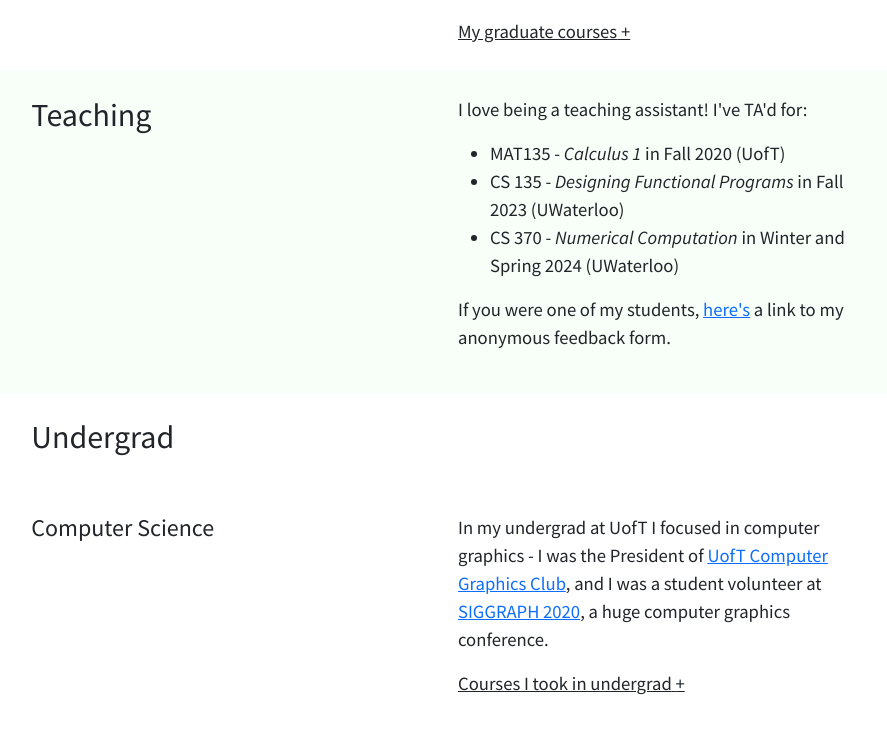
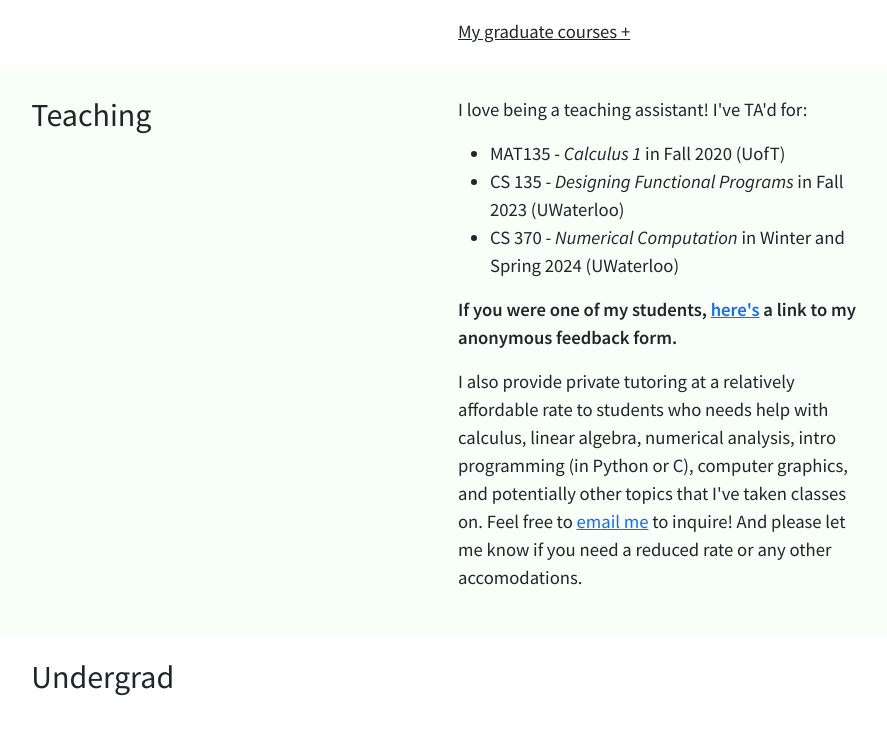
Before and after one commit to rikingurditta/website, a React (Create React App) app in the folder website/: page /#/academics in a window 1280 px wide. Shown: the part 459-1209 px from the top of the page, without its empty margins (194-1081 px from the left). Built offline with nearby package versions, Linux system fonts and the light colour scheme.

Commit message:
Content update: experience and academics

```diff
--- a/website/src/pages/Academics.js
+++ b/website/src/pages/Academics.js
@@ -22,7 +22,7 @@ export default function Academics() {
                 <Col md={4} className="my-auto">
                     <p>I started my MMath in Computer Science at University of Waterloo in September 2023. My supervisor
                     is the wonderful <NewTabLink href="https://cs.uwaterloo.ca/~c2batty/">Professor Christopher Batty</NewTabLink>!
-                    I'm doing research into methods in physics-based animation, particularly fluid simulation.
+                    I'm doing research on methods in physics-based animation, particularly fluid simulation.
                     </p>
                     <Expandable outside={<span>My graduate courses</span>}>
                         <ul>
@@ -55,14 +55,16 @@ export default function Academics() {
                                         href="https://uwaterloo.ca/applied-mathematics/people-profiles/sander-rhebergen">Sander Rhebergen
                                         </NewTabLink> was an excellent teacher! It was also fun to implement a few PDE solvers
                                         in code. Forgetting that I had a midterm and walking in ten minutes late with no aid
-                                        sheet was less fun, but it makes for a funny story now.
+                                        sheet was less fun, but it makes for a funny story now.<br/>
+                                        <NewTabLink href="https://rikingurditta.github.io/cs778">Here</NewTabLink> are
+                                        my notes for the course.
                                     </p>
                                 </Expandable>
                             </li>
                             <li>
                                 <Expandable outside={<span>CS 898 - Topics in Computer Vision (Winter 2024)</span>}>
                                     <p className="expand-text">
-                                        I had fun! Prof <NewTabLink href="https://cs.uwaterloo.ca/~yboykov/">Yuri Boykob</NewTabLink> is
+                                        I had fun! Prof <NewTabLink href="https://cs.uwaterloo.ca/~yboykov/">Yuri Boykov</NewTabLink> is
                                         suuuper enthusiastic about the topic, and I'm way more interested in computer vision now than I
                                         was going into this course.
                                     </p>
@@ -85,9 +87,19 @@ export default function Academics() {
                         <li>CS 370 - <i>Numerical Computation</i> in Winter and Spring 2024 (UWaterloo)</li>
                     </ul>
                     <p>
-                        If you were one of my students, <NewTabLink href="https://forms.gle/WoSfM34xCnz4NRma7"
-                                                                    >here's</NewTabLink> a link to my anonymous feedback
-                        form.
+                        <b>
+                            If you were one of my students, <NewTabLink
+                            href="https://forms.gle/WoSfM34xCnz4NRma7">here's</NewTabLink> a link to my
+                            anonymous feedback form.
+                        </b>
+                    </p>
+                    <p>
+                        I also provide private tutoring at a relatively affordable rate to students who
+                        needs help with calculus, linear algebra, numerical analysis, intro programming
+                        (in Python or C), computer graphics, and potentially other topics that I've taken
+                        classes on. Feel free to <NewTabLink href="mailto:rikingurditta@gmail.com">email
+                        me</NewTabLink> to inquire! And please let me know if you need a reduced rate or
+                        any other accomodations.
                     </p>
                 </Col>
             </Row>
--- a/website/src/pages/Experience.js
+++ b/website/src/pages/Experience.js
@@ -55,8 +55,6 @@ export default function Experience() {
                     <p>
                         <NewTabLink href="https://www.centivizer.com/">Centivizer</NewTabLink> is a startup based in
                         UofT's <NewTabLink href="https://imedia.mie.utoronto.ca/">Interactive Media Lab</NewTabLink>.
-                    </p>
-                    <p>
                         In 2019, I worked on a 3D driving simulator game for the <i>Experiential Centivizer</i> project.
                         I worked on:
                     </p>
@@ -93,10 +91,7 @@ export default function Experience() {
                     <p>
                         <NewTabLink href="https://www.national.ca/en/">NATIONAL Public Relations</NewTabLink> is a large
                         Canadian public relations company. I was an intern for the Research and Strategy team at their
-                        Toronto office.
-                    </p>
-                    <p>
-                        I worked on:
+                        Toronto office. At the firm I worked on:
                     </p>
                     <ul>
                         <li>media monitoring</li>
@@ -126,15 +121,11 @@ export default function Experience() {
                     <p>
                         <NewTabLink href="https://utcg.club">UTCG</NewTabLink> organizes workshops/tutorials, research
                         talks, industry events, field trips, and social events for computer graphics enthusiasts at
-                        UofT.
-                    </p>
-                    <p>
-                        Over the years I've been a general exec, VP, and now I'm co-president. Here are some of the
-                        things I've done:
+                        UofT. Here are some of the things I've worked on as an executive member:
                     </p>
                     <ul>
                         <li>
-                            worked on (and currently update) the club's <NewTabLink href="https://utcg.club">website</NewTabLink>
+                            worked on the club's <NewTabLink href="https://utcg.club">website</NewTabLink>
                         </li>
                         <li>
                             organized the Rapid Fire Research Talks event, where <NewTabLink
```
